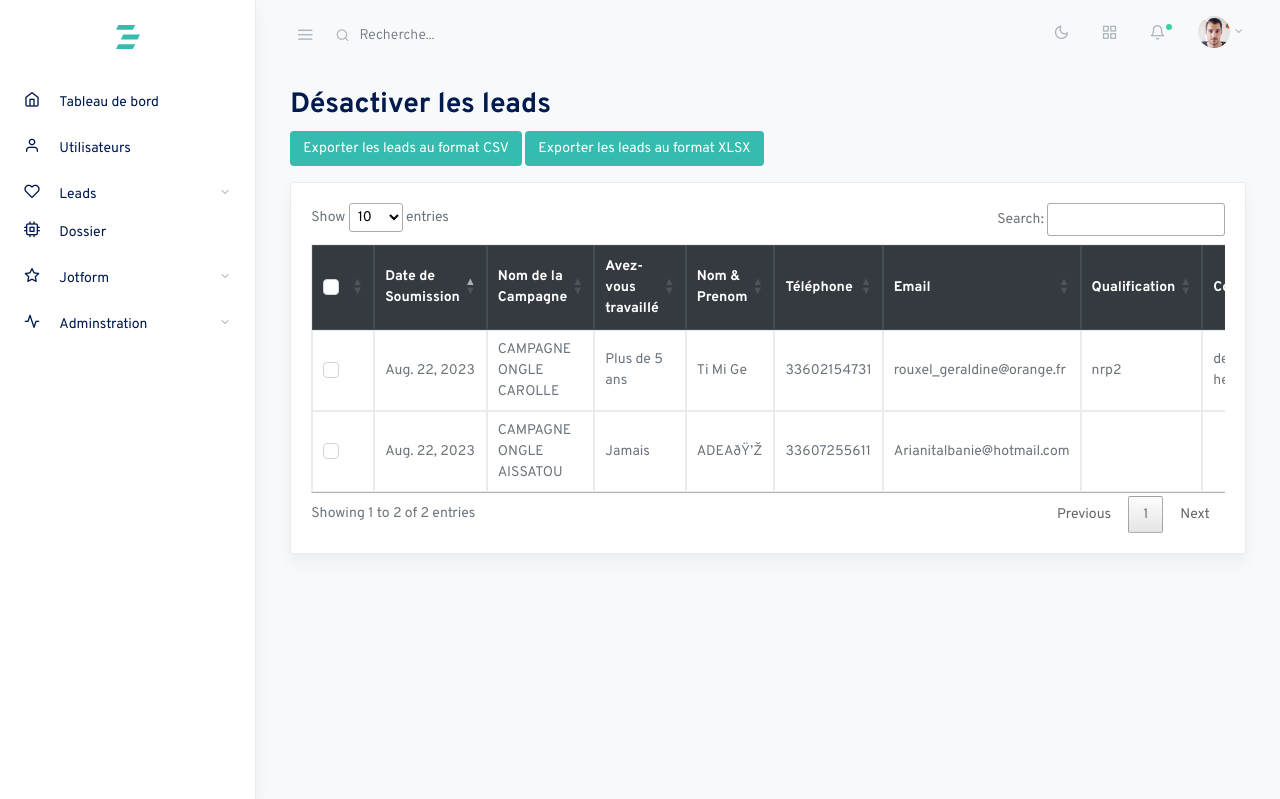
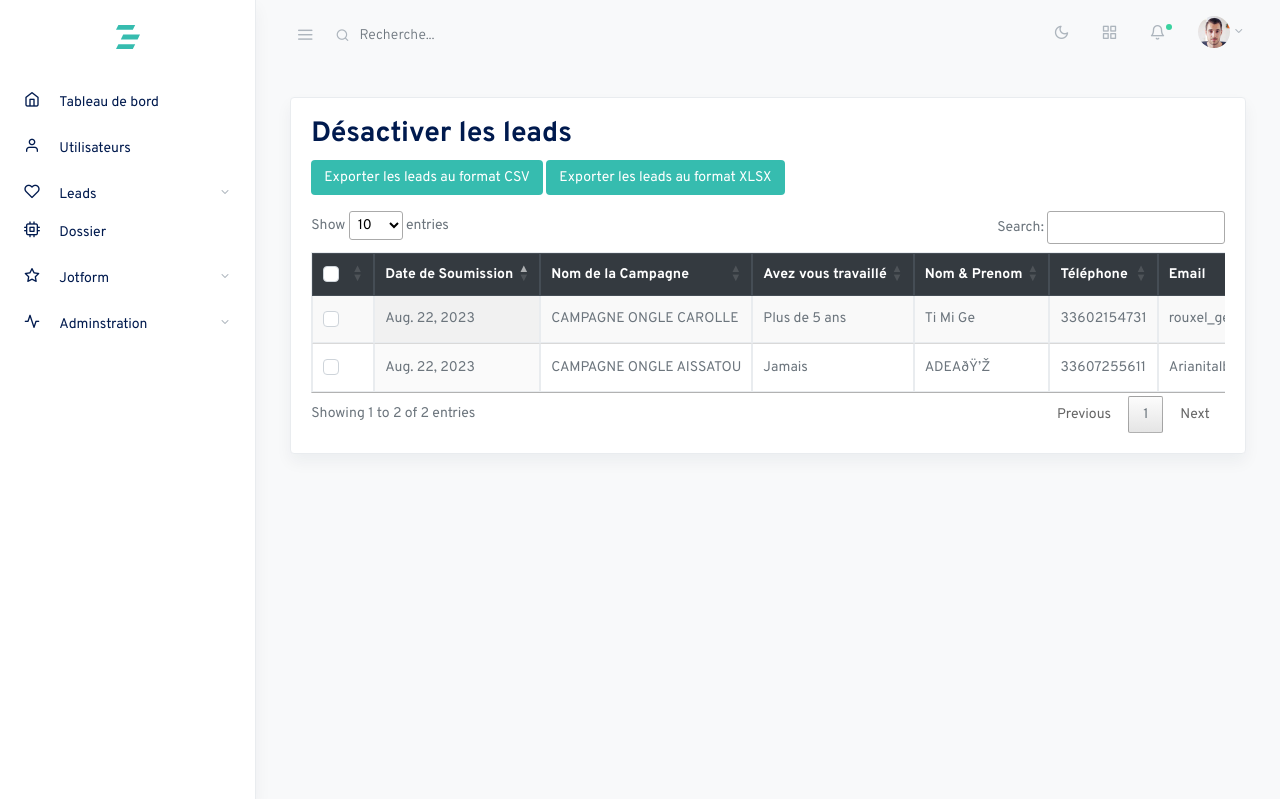
Before and after one commit to layesow/plome, a Django app: page /lead/deactivated_leads/ in a window 1280 px wide. Shown: the top 799 px of the page. Run offline with Django 4.2, Linux system fonts and the light colour scheme; data comes from the database, SQL or seed files in the repository; some libraries are stand-ins or nearby versions; some web fonts are replaced.

Commit message:
desactiver lead

```diff
--- a/templates/lead/deactivated_lead.html
+++ b/templates/lead/deactivated_lead.html
@@ -5,12 +5,6 @@
   <div class="container-fluid">
     <div class="row justify-content-center">
       <div class="col-12">
-        <h2 class="mb-2 page-title">Désactiver les leads</h2>
-        <a href="{% url 'export_leads' 'csv' %}" class="btn mb-2 text-white"
-          style="background-color: rgba(54,188,175,1);">Exporter les leads au format CSV</a>
-        <a href="{% url 'export_leads' 'xlsx' %}" class="btn mb-2 text-white"
-          style="background-color: rgba(54,188,175,1);">Exporter les leads au format XLSX</a>
-        <!-- Modal -->
         <div class="modal fade" id="defaultModal" tabindex="-1" role="dialog" aria-labelledby="defaultModalLabel"
           aria-hidden="true">
           <div class="modal-dialog modal-lg" role="document">
@@ -115,9 +109,14 @@
         <div class="col-md-12">
           <div class="card shadow">
             <div class="card-body">
+              <h2 class="mb-2 page-title">Désactiver les leads</h2>
+              <a href="{% url 'export_leads' 'csv' %}" class="btn mb-2 text-white"
+              style="background-color: rgba(54,188,175,1);">Exporter les leads au format CSV</a>
+              <a href="{% url 'export_leads' 'xlsx' %}" class="btn mb-2 text-white"
+              style="background-color: rgba(54,188,175,1);">Exporter les leads au format XLSX</a>
               <!-- table -->
-              <div class="table-responsive">
-                <table class="table table-hover table-bordered datatables" id="exampleDT">
+              <div class="table-responsive mt-2">
+                <table id="exampleDT" class="table table-bordered display nowrap" cellspacing="0" style="width:100%">
                   <thead class="thead-dark">
                     <tr>
                       <th>
@@ -128,7 +127,7 @@
                       </th>
                       <th>Date de Soumission</th>
                       <th>Nom de la Campagne </th>
-                      <th>Avez-vous travaillé</th>
+                      <th>Avez vous travaillé</th>
                       <th>Nom & Prenom</th>
 
                       <th>Téléphone</th>
@@ -168,9 +167,9 @@
                         <a class="dropdown-item" href="#">Modifier</a>
                         <a class="dropdown-item" href="{% url 'toggle_lead_status' lead.id %}">
                           {% if lead.is_active %}
-                          Deactivate
+                          Désactiver
                           {% else %}
-                          Activate
+                          Activer
                           {% endif %}
                         </a>
                         <a class="dropdown-item" href="#">Assigner</a>
```
